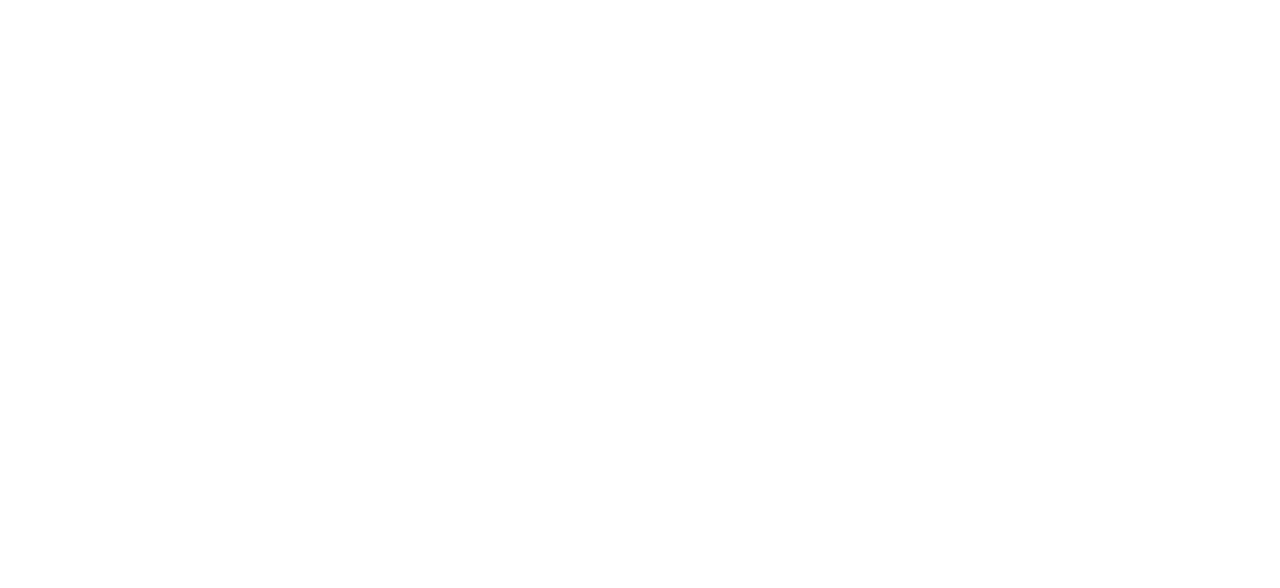
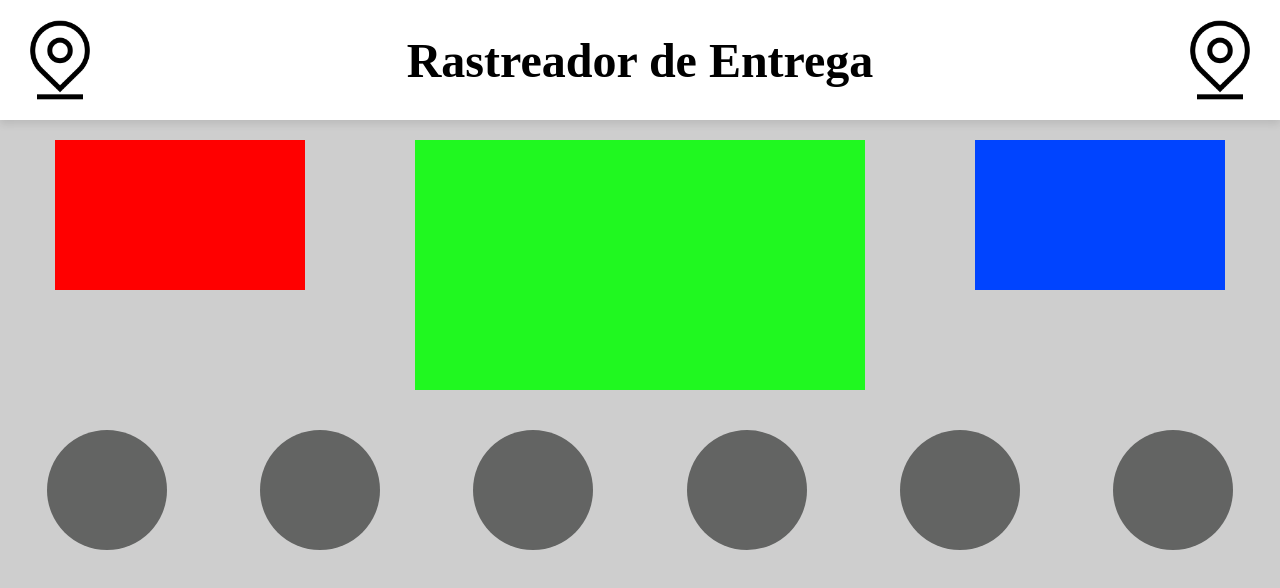
Before and after one commit to Cabral1Silva/rastrearEncomenda, a plain HTML site: page rastreamento.html in a window 1280 px wide. Drawn offline with Linux system fonts and the light colour scheme.

Commit message:
definido layout

```diff
--- a/rastreamento.html
+++ b/rastreamento.html
@@ -3,9 +3,54 @@
 <head>
     <meta charset="UTF-8">
     <meta name="viewport" content="width=device-width, initial-scale=1.0">
+    <link rel="stylesheet" href="/rastrearEncomenda/style/style.css">
     <title>Rastreamento</title>
 </head>
 <body>
+    <main>
+        <header>
+            <container class="hearder">
+                <img src="/rastrearEncomenda/img/local.png" alt="" width="80px">
+                <h1>Rastreador de Entrega</h1>
+                <img src="/rastrearEncomenda/img/local.png" alt="" width="80px">
+            </container>
+        </header>
+        <div class="container-dados">
+
+            <div class="dados-cliente">
+            </div>
+            <div class="dados-empresa">
+            </div>
+            <div class="status-pedido">
+            </div>
+        </div>
+
+
+        <div class="barra-progresso">
+            <div class="coletado"></div>
+
+            <div class="preparacao"></div>
+
+
+            <div class="transito"></div>
+
+
+            <div class="recebidoNaRegiao"></div>
+
+
+            <div class="aCaminho"></div>
+
+
+            <div class="concluido"></div>
+        </div>
+
+
+
+
+
+        </div>
+
+    </main>
 
 </body>
 </html>
--- a/style/style.css
+++ b/style/style.css
@@ -11,6 +11,7 @@ a{
 body{
     background-color: rgb(206, 206, 206);
     font-size: 1.5rem;
+
 }
 
 /*PAGINA PRINCIPAL*/
@@ -73,3 +74,53 @@ a:hover{
 }
 
 /*TELA DE RASTREAMENTO*/
+
+.container-dados{
+    display: flex;
+    justify-content: space-around;
+    margin-top:20px
+}
+
+.dados-cliente{
+
+    height: 150px;
+    width: 250px;
+    background-color: red;
+
+}
+
+.dados-empresa{
+
+    height: 250px;
+    width: 450px;
+    background-color: rgb(32, 248, 32);
+
+}
+
+.status-pedido{
+
+    height: 150px;
+    width: 250px;
+    background-color: rgb(0, 68, 255);
+
+
+}
+
+.barra-progresso{
+
+    display: flex;
+    flex-direction: row;
+    justify-content: space-around;
+
+
+}
+
+.coletado,.preparacao,.transito,.recebidoNaRegiao,.aCaminho,.concluido{
+
+    height: 120px;
+    width: 120px;
+    border-radius: 100%;
+    background-color: rgb(99, 100, 99);
+    margin-top:40px;
+
+}
```
